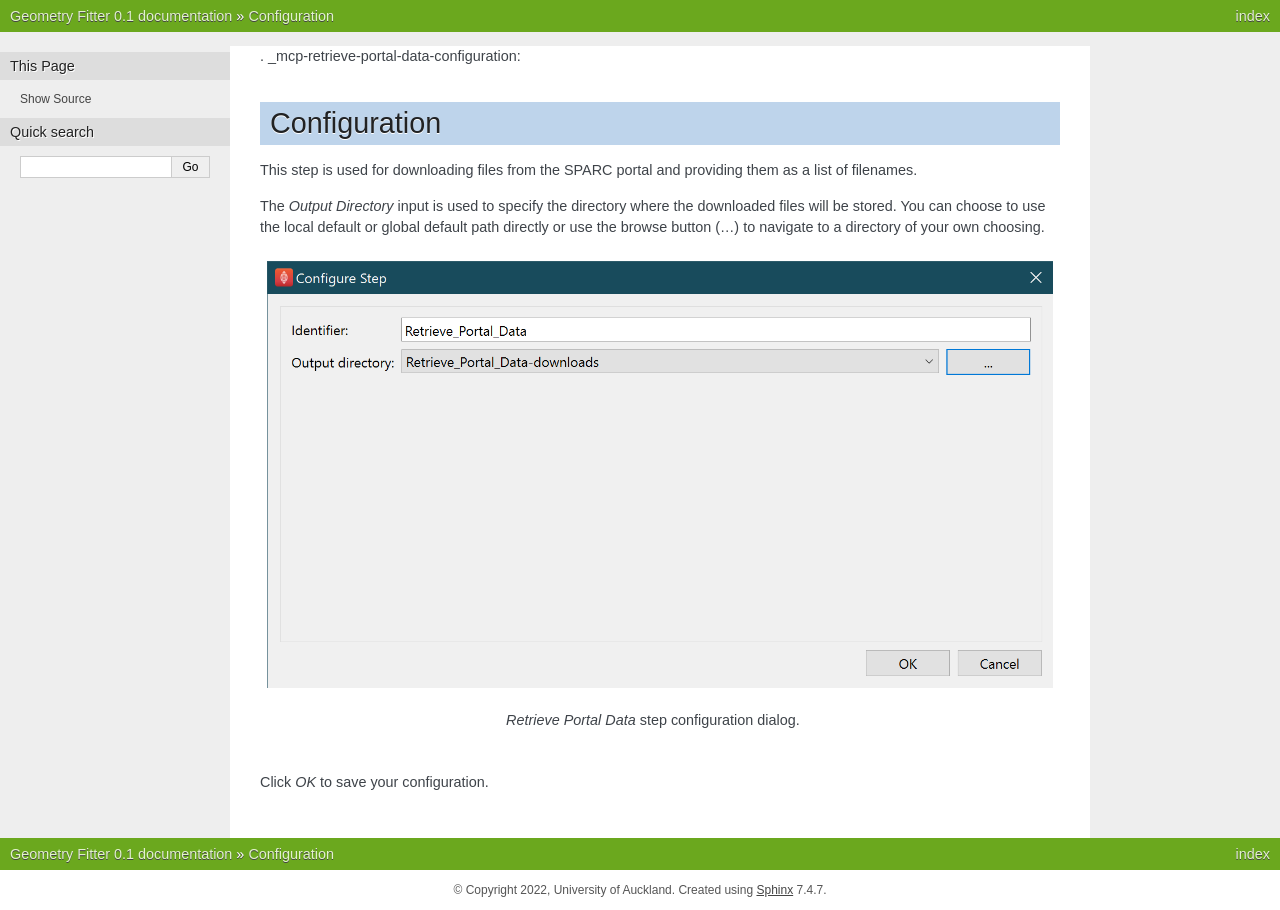
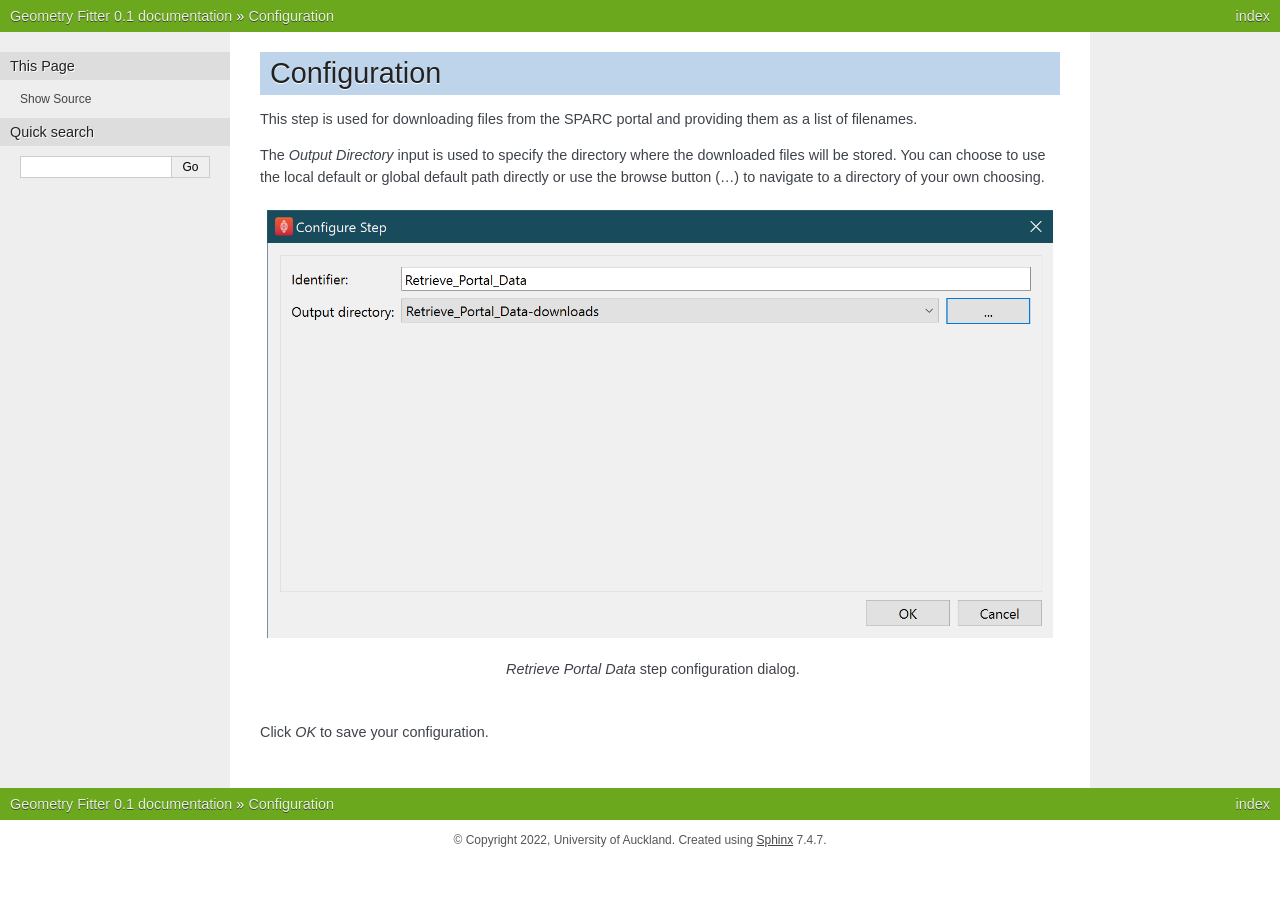
Before and after one commit to mapclient-plugins/mapclientplugins.retrieveportaldatastep, a Sphinx documentation site: the page built from docs/configuration.rst, in a window 1280 px wide. Built offline with Sphinx 7.4.7, drawn with Linux system fonts in a browser that asks for light colours.

Commit message:
Update configuration.rst, add missing "."

```diff
--- a/docs/configuration.rst
+++ b/docs/configuration.rst
@@ -1,4 +1,4 @@
-. _mcp-retrieve-portal-data-configuration:
+.. _mcp-retrieve-portal-data-configuration:
 
 Configuration
 -------------
```
